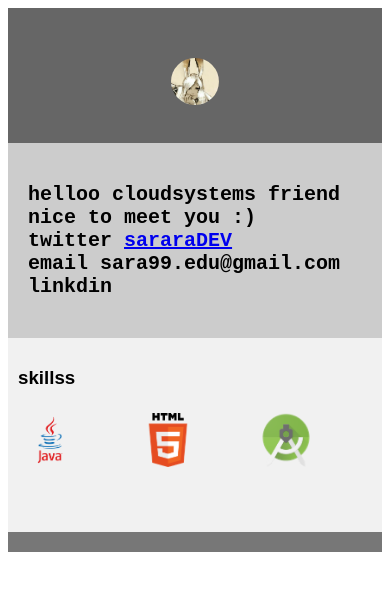
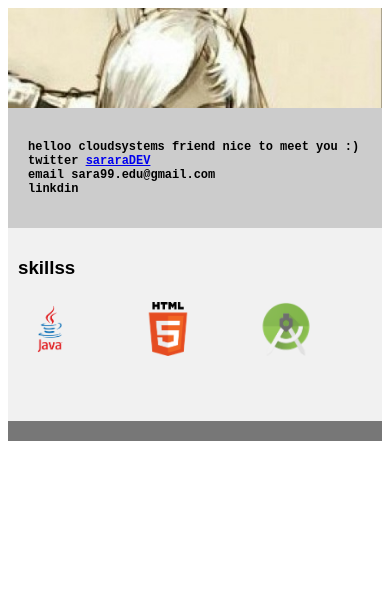
Before and after one commit to saraXX/portofilo, a plain HTML site: page homepage2.html in a window 390 px wide. Drawn offline with Linux system fonts and the light colour scheme.

Commit message:
media quiry

```diff
--- a/css.css
+++ b/css.css
@@ -63,13 +63,8 @@ footer {
     color: white;
 }
 
-/* Responsive layout - makes the menu and the content (inside the section) sit on top of each other instead of next to each other */
-@media (max-width: 600px) {
-    section {
-      -webkit-flex-direction: column;
-      flex-direction: column;
-    }
-}
+
+
 
 
  ul{
@@ -136,3 +131,25 @@ font-size: 20px;
     clear: both;
     display: table;
 }
+
+/* Responsive layout - makes the menu and the content (inside the section) sit on top of each other instead of next to each other */
+@media (max-width: 600px) {
+    section {
+      -webkit-flex-direction: column;
+      flex-direction: column;
+    }
+    .img1 {
+        border-radius: 0%;
+        width:0%;
+
+    }
+    .listText{
+      font-size: 12px;
+    }
+    .topSector{
+      background-image: url("image.jpg");
+      background-position: center;
+      background-size: cover;
+      background-repeat: no-repeat;
+    }
+}
--- a/homepage2.html
+++ b/homepage2.html
@@ -16,7 +16,7 @@
 
 <section class= "leftSector">
   <nav>
-    <ul>
+    <ul class= "listText">
       <li><a> helloo cloudsystems friend nice to meet you :)  </a> </li>
       <li><a>  </a> </li>
 
```
